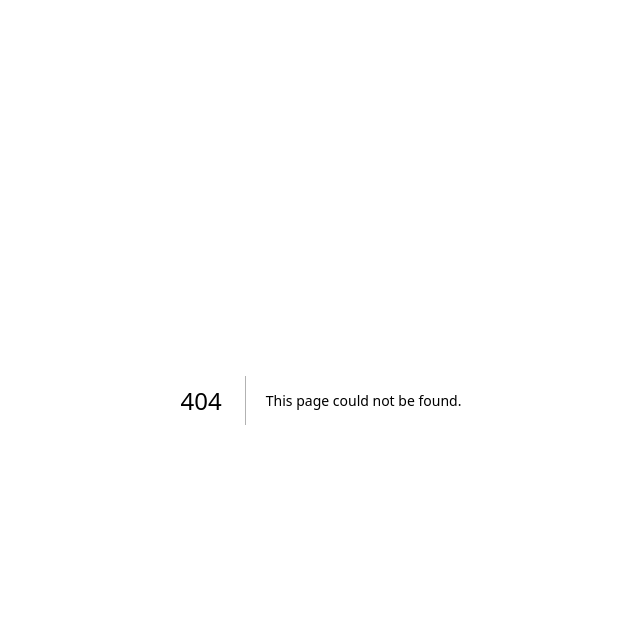
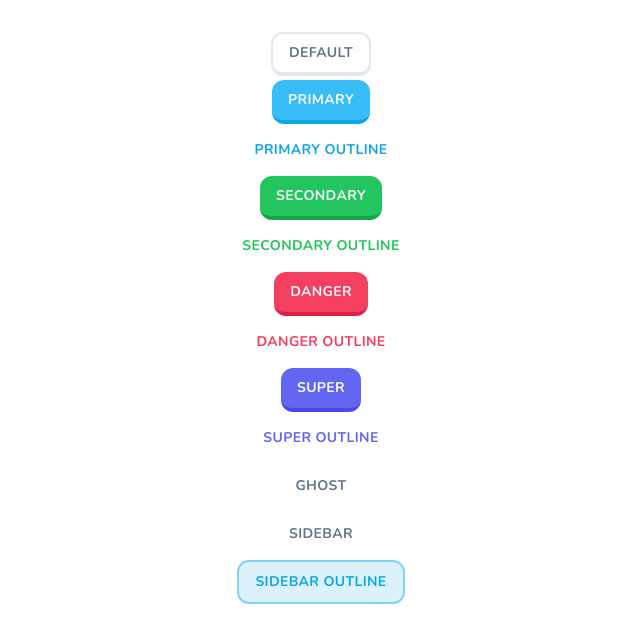
Before and after one commit to epontoni/lingo, a Next.js app: page /buttons in a window 1280 px wide. Before the commit this address had no page. Shown: the top 642 px of the page, without its empty margins (319-959 px from the left). Built offline with nearby package versions, Linux system fonts and the light colour scheme.

Commit message:
Defining variants of button styles and /buttons page for displaying them

```diff
--- /dev/null
+++ b/app/buttons/page.tsx
@@ -0,0 +1,20 @@
+import { Button } from "@/components/ui/button";
+
+export default function ButtonsPage() {
+  return (
+    <div className="w-full h-full flex flex-col justify-center items-center py-8 gap-1">
+      <Button variant="default">Default</Button>
+      <Button variant="primary">Primary</Button>
+      <Button variant="primaryOutline">Primary Outline</Button>
+      <Button variant="secondary">Secondary</Button>
+      <Button variant="secondaryOutline">Secondary Outline</Button>
+      <Button variant="danger">Danger</Button>
+      <Button variant="dangerOutline">Danger Outline</Button>
+      <Button variant="super">Super</Button>
+      <Button variant="superOutline">Super Outline</Button>
+      <Button variant="ghost">Ghost</Button>
+      <Button variant="sidebar">Sidebar</Button>
+      <Button variant="sidebarOutline">Sidebar Outline</Button>
+    </div>
+  );
+}
--- a/app/layout.tsx
+++ b/app/layout.tsx
@@ -1,8 +1,8 @@
 import type { Metadata } from "next";
-import { Inter } from "next/font/google";
+import { Nunito } from "next/font/google";
 import "./globals.css";
 
-const font = Inter({ subsets: ["latin"] });
+const font = Nunito({ subsets: ["latin"] });
 
 export const metadata: Metadata = {
   title: "Create Next App",
--- a/components/ui/button.tsx
+++ b/components/ui/button.tsx
@@ -1,29 +1,41 @@
-import * as React from "react"
-import { Slot } from "@radix-ui/react-slot"
-import { cva, type VariantProps } from "class-variance-authority"
+import * as React from "react";
+import { Slot } from "@radix-ui/react-slot";
+import { cva, type VariantProps } from "class-variance-authority";
 
-import { cn } from "@/lib/utils"
+import { cn } from "@/lib/utils";
 
 const buttonVariants = cva(
-  "inline-flex items-center justify-center whitespace-nowrap rounded-md text-sm font-medium ring-offset-background transition-colors focus-visible:outline-none focus-visible:ring-2 focus-visible:ring-ring focus-visible:ring-offset-2 disabled:pointer-events-none disabled:opacity-50",
+  "inline-flex items-center justify-center whitespace-nowrap rounded-xl text-sm font-bold ring-offset-background transition-colors focus-visible:outline-none focus-visible:ring-2 focus-visible:ring-ring focus-visible:ring-offset-2 disabled:pointer-events-none disabled:opacity-50 uppercase tracking-wide",
   {
     variants: {
       variant: {
-        default: "bg-primary text-primary-foreground hover:bg-primary/90",
-        destructive:
-          "bg-destructive text-destructive-foreground hover:bg-destructive/90",
-        outline:
-          "border border-input bg-background hover:bg-accent hover:text-accent-foreground",
+        default:
+          "bg-white text-black border-slate-200 border-2 border-b-4 active:border-b-2 hover:bg-slate-100 text-slate-500",
+        primary:
+          "bg-sky-400 text-primary-foreground hover:bg-sky-400/90 border-sky-500 border-b-4 active:border-b-0",
+        primaryOutline: "bg-white text-sky-500 hover:bg-slate-100",
         secondary:
-          "bg-secondary text-secondary-foreground hover:bg-secondary/80",
-        ghost: "hover:bg-accent hover:text-accent-foreground",
-        link: "text-primary underline-offset-4 hover:underline",
+          "bg-green-500 text-primary-foreground hover:bg-green-500/90 border-green-600 border-b-4 active:border-b-0",
+        secondaryOutline: "bg-white text-green-500 hover:bg-slate-100",
+        danger:
+          "bg-rose-500 text-primary-foreground hover:bg-rose-500/90 border-rose-600 border-b-4 active:border-b-0",
+        dangerOutline: "bg-white text-rose-500 hover:bg-slate-100",
+        super:
+          "bg-indigo-500 text-primary-foreground hover:bg-indigo-500/90 border-indigo-600 border-b-4 active:border-b-0",
+        superOutline: "bg-white text-indigo-500 hover:bg-slate-100",
+        ghost:
+          "bg-transparent text-slate-500 border-transparent border-0 hover:bg-slate-100",
+        sidebar:
+          "bg-transparent text-slate-500 border-2 border-transparent hover:bg-slate-100 transition-none",
+        sidebarOutline:
+          "bg-sky-500/15 text-sky-500 border-sky-300 border-2 hover:bg-sky-500/20 transition-none",
       },
       size: {
-        default: "h-10 px-4 py-2",
-        sm: "h-9 rounded-md px-3",
-        lg: "h-11 rounded-md px-8",
+        default: "h-11 px-4 py-2",
+        sm: "h-9 px-3",
+        lg: "h-12 px-8",
         icon: "h-10 w-10",
+        roundend: "rounded-full",
       },
     },
     defaultVariants: {
@@ -31,26 +43,26 @@
       size: "default",
     },
   }
-)
+);
 
 export interface ButtonProps
   extends React.ButtonHTMLAttributes<HTMLButtonElement>,
     VariantProps<typeof buttonVariants> {
-  asChild?: boolean
+  asChild?: boolean;
 }
 
 const Button = React.forwardRef<HTMLButtonElement, ButtonProps>(
   ({ className, variant, size, asChild = false, ...props }, ref) => {
-    const Comp = asChild ? Slot : "button"
+    const Comp = asChild ? Slot : "button";
     return (
       <Comp
         className={cn(buttonVariants({ variant, size, className }))}
         ref={ref}
         {...props}
       />
-    )
+    );
   }
-)
-Button.displayName = "Button"
+);
+Button.displayName = "Button";
 
-export { Button, buttonVariants }
+export { Button, buttonVariants };
```
